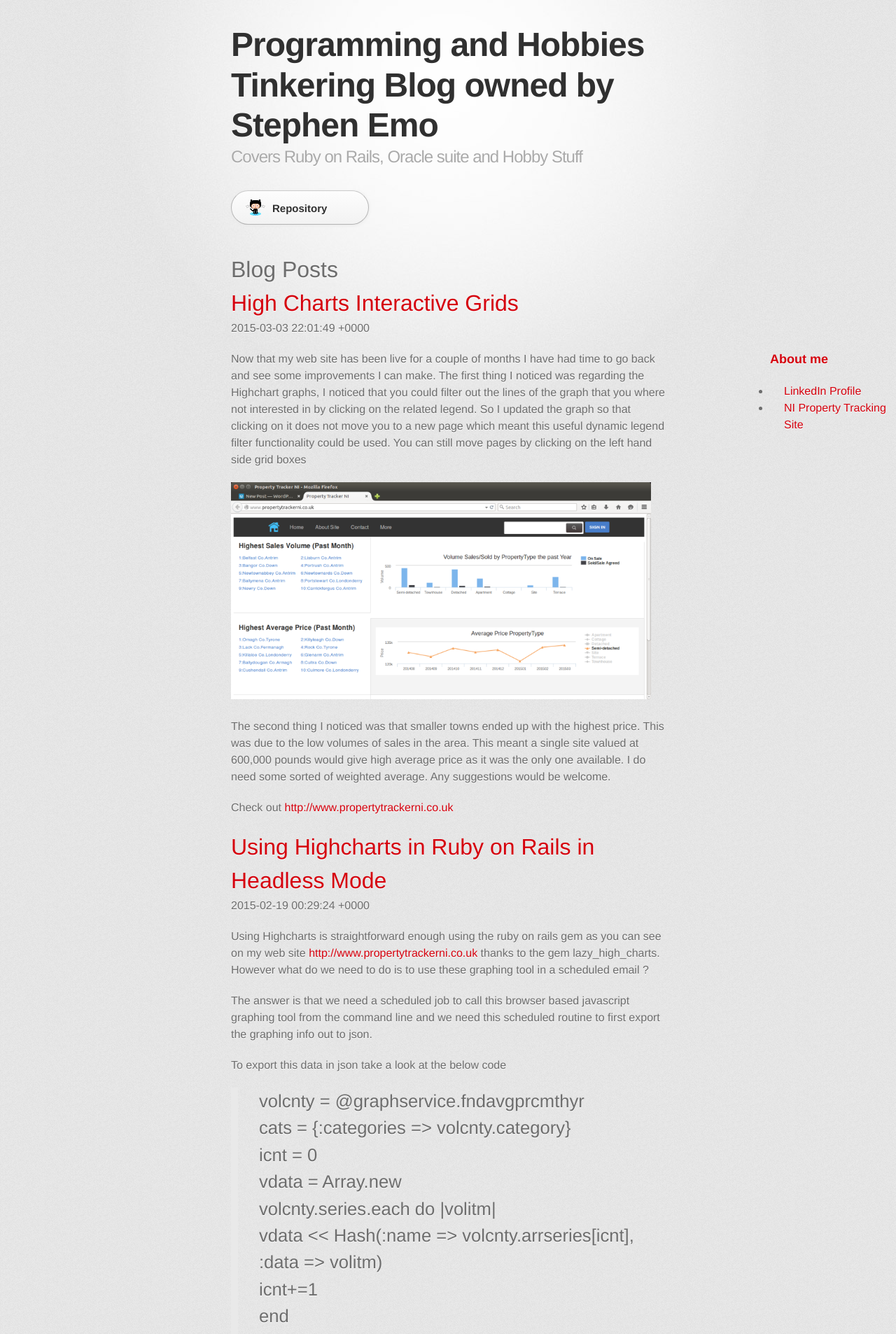
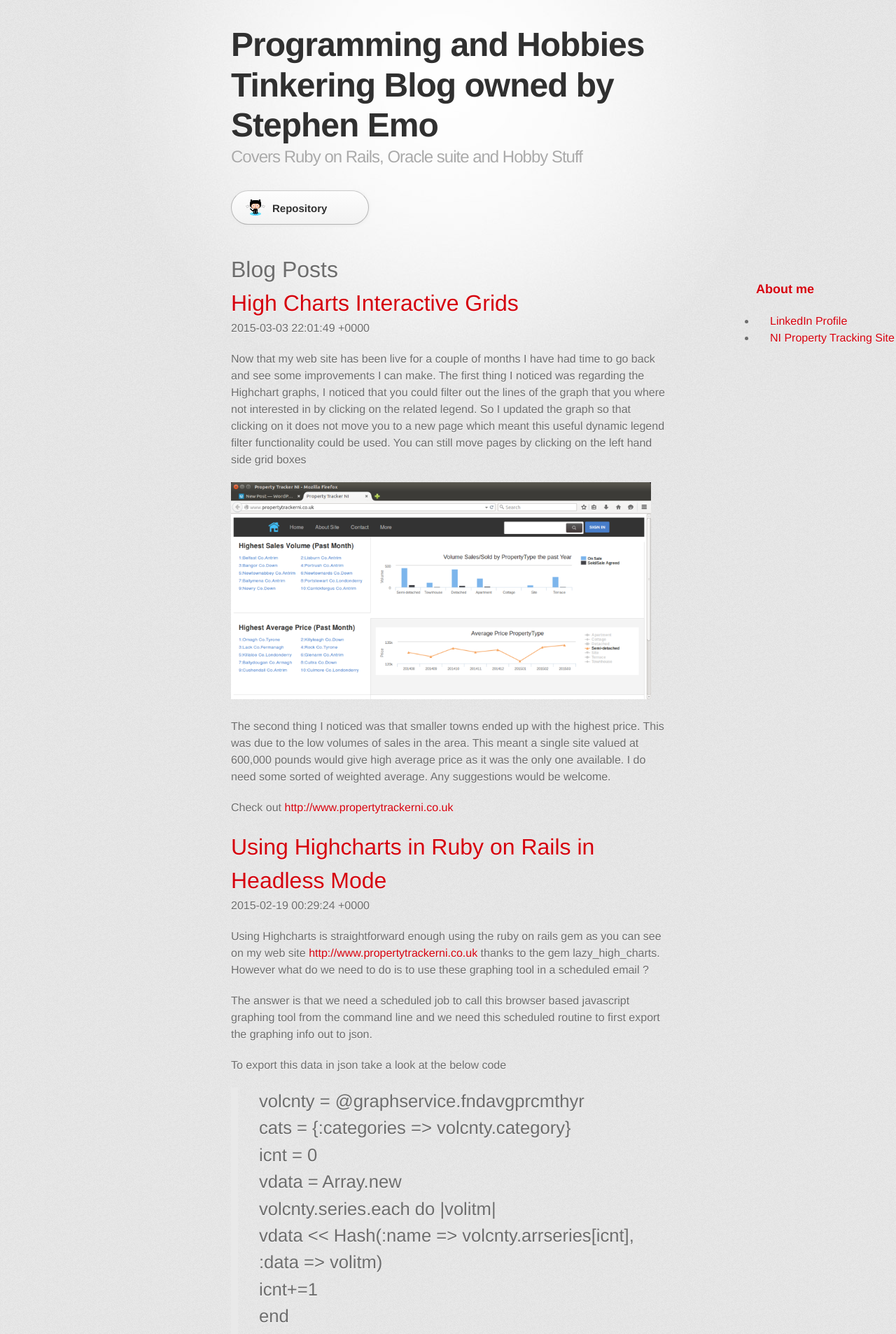
Before and after one commit to emomonkey/emomonkey.github.io, a Jekyll site: the page built from index.html, in a window 1280 px wide. Shown: the top 1906 px of the page at 70% size. Built offline with Jekyll 4.4.1, drawn with Linux system fonts in a browser that asks for light colours; some web fonts are replaced; the list of posts is cut into pages by our own code.

Commit message:
Update stylesheet.css

```diff
--- a/stylesheets/stylesheet.css
+++ b/stylesheets/stylesheet.css
@@ -329,8 +329,8 @@
 aside {
   position: absolute;
    right: 0;
-   top: 500px;
-   width: 180px;
+   top: 400px;
+   width: 200px;
 }
 
 /* MISC */
```
